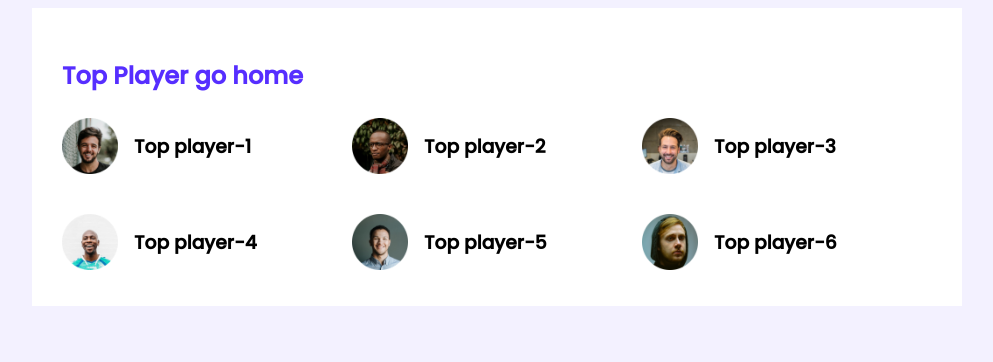
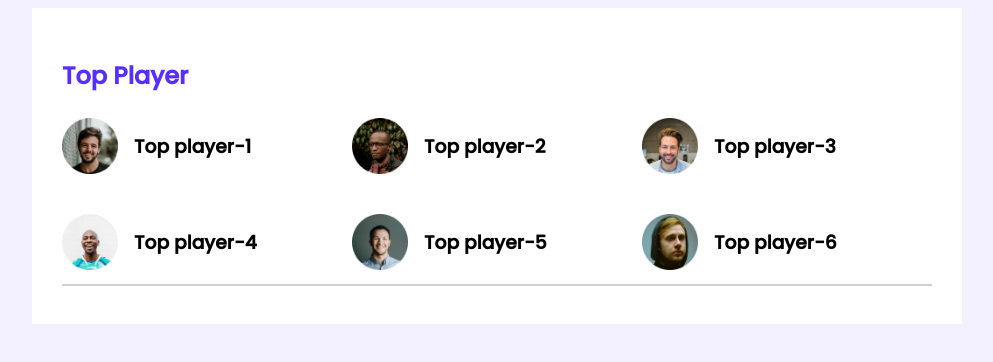
Before and after one commit to souravhasan992/leader-board-css3, a plain HTML site: page index.html in a window 1280 px wide. Shown: the whole page, without its empty margins (143-1136 px from the left). Drawn offline with Linux system fonts and the light colour scheme.

Commit message:
go home removed

```diff
--- a/index.html
+++ b/index.html
@@ -19,7 +19,7 @@
         <!-- top players and top blogs -->
         <section class="container">
             <div class="top-players ">
-                <h2 class="section-title">Top Player go home</h2>
+                <h2 class="section-title">Top Player</h2>
                 <!-- .players>.player*6>img[src="images/players/player-$.png"]+h3{Top player-$} -->
                 <div class="players">
                     <div class="player">
@@ -48,6 +48,7 @@
                     </div>
                 </div>
             </div>
+            <hr>
         </section>
     </main>
     <!-- main end -->
--- a/styles/style.css
+++ b/styles/style.css
@@ -14,6 +14,9 @@ main{
     background-color: #FFFFFF;
     width: 870px;
     padding: 30px;
+}
+hr{
+    border: 1px solid #D1D1D1;
 }
 /* top players style  */
 .section-title{
```
